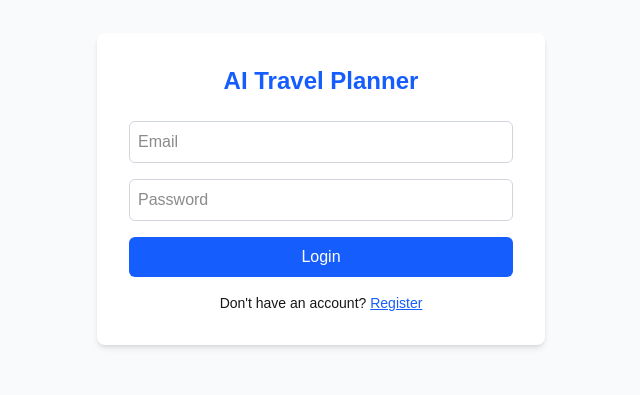
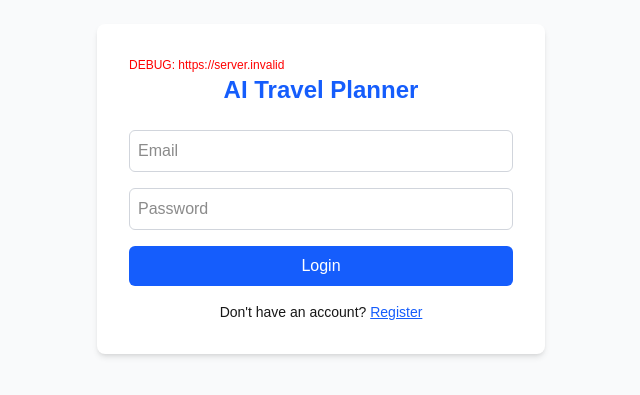
Before and after one commit to Usha348/ai-travel-planner, a Next.js app in the folder frontend/: page / in a window 1280 px wide. Shown: the part 211-606 px from the top of the page, without its empty margins (319-959 px from the left). Built offline with nearby package versions, Linux system fonts and the light colour scheme; no server answers.

Commit message:
debug: show API URL on screen

```diff
--- a/frontend/app/page.js
+++ b/frontend/app/page.js
@@ -4,6 +4,7 @@ import { useState } from 'react';
 import { useRouter } from 'next/navigation';
 
 export default function Login() {
+  console.log('API URL is:', process.env.NEXT_PUBLIC_API_URL);
   const [email, setEmail] = useState('');
   const [password, setPassword] = useState('');
   const [error, setError] = useState('');
@@ -42,8 +43,9 @@ export default function Login() {
     <div className="min-h-screen flex items-center justify-center bg-gray-50">
       <form
         onSubmit={handleSubmit}
-        className="bg-white p-8 rounded-lg shadow-md w-full max-w-md"
+  className="bg-white p-8 rounded-lg shadow-md w-full max-w-md"
       >
+      <p style={{color: 'red', fontSize: '12px'}}>DEBUG: {process.env.NEXT_PUBLIC_API_URL}</p>
         <h1 className="text-2xl font-bold mb-6 text-center text-blue-600">
           AI Travel Planner
         </h1>
```
